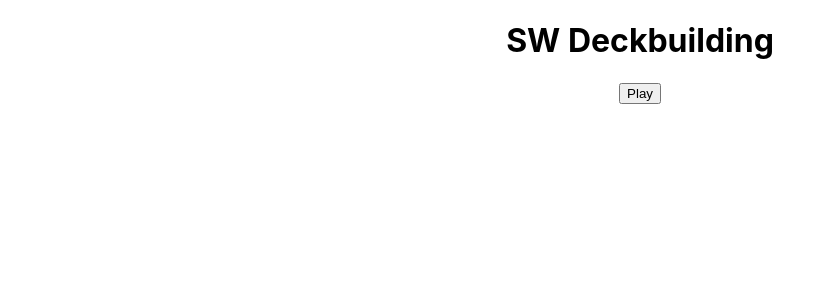
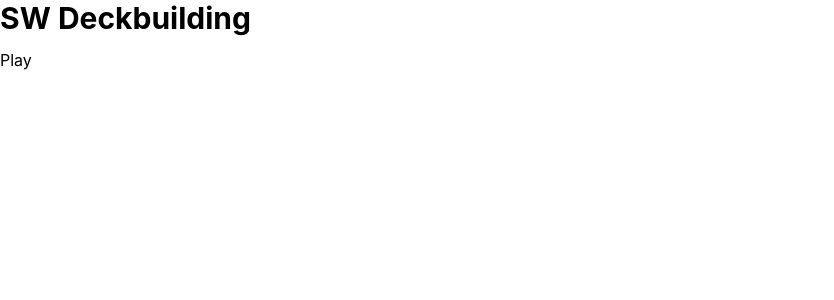
Before and after one commit to tsteelematc/tca-sw-deckbuilding, a React (Create React App) app: page / in a window 1280 px wide. Shown: the top 300 px of the page, without its empty margins (0-834 px from the left). Built offline with nearby package versions, Linux system fonts and the light colour scheme.

Commit message:
TailwindCSS up and running...
Next let's install Daisy UI...

```diff
--- a/package.json
+++ b/package.json
@@ -39,5 +39,8 @@
       "last 1 firefox version",
       "last 1 safari version"
     ]
+  },
+  "devDependencies": {
+    "tailwindcss": "^3.4.12"
   }
 }
--- a/src/App.css
+++ b/src/App.css
@@ -1,38 +1,3 @@
-.App {
-  text-align: center;
-}
-
-.App-logo {
-  height: 40vmin;
-  pointer-events: none;
-}
-
-@media (prefers-reduced-motion: no-preference) {
-  .App-logo {
-    animation: App-logo-spin infinite 20s linear;
-  }
-}
-
-.App-header {
-  background-color: #282c34;
-  min-height: 100vh;
-  display: flex;
-  flex-direction: column;
-  align-items: center;
-  justify-content: center;
-  font-size: calc(10px + 2vmin);
-  color: white;
-}
-
-.App-link {
-  color: #61dafb;
-}
-
-@keyframes App-logo-spin {
-  from {
-    transform: rotate(0deg);
-  }
-  to {
-    transform: rotate(360deg);
-  }
-}
+@tailwind base;
+@tailwind components;
+@tailwind utilities;
--- a/src/App.tsx
+++ b/src/App.tsx
@@ -5,7 +5,9 @@ import './App.css';
 function App() {
   return (
     <div className="App">
-      <h1>
+      <h1
+        className='text-3xl font-bold underline123 mb-3'
+      >
         SW Deckbuilding
       </h1>
       <button>
--- /dev/null
+++ b/tailwind.config.js
@@ -0,0 +1,10 @@
+/** @type {import('tailwindcss').Config} */
+module.exports = {
+  content: [
+    "./src/**/*.{html,js,ts,jsx,tsx}"
+  ],
+  theme: {
+    extend: {},
+  },
+  plugins: [],
+}
```
Also changed, not shown: 1 other file (tests, documents, lock files or other folders).
